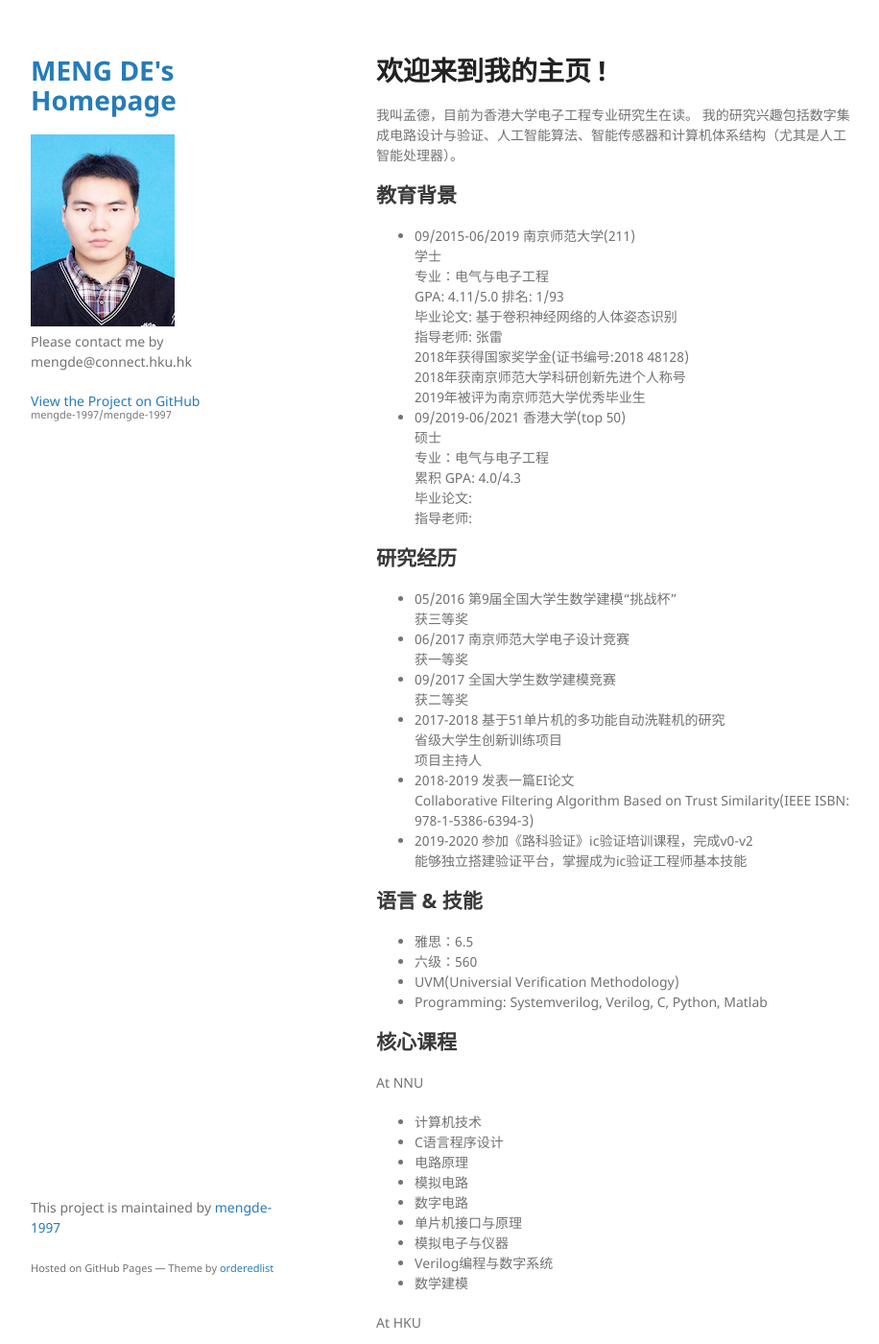
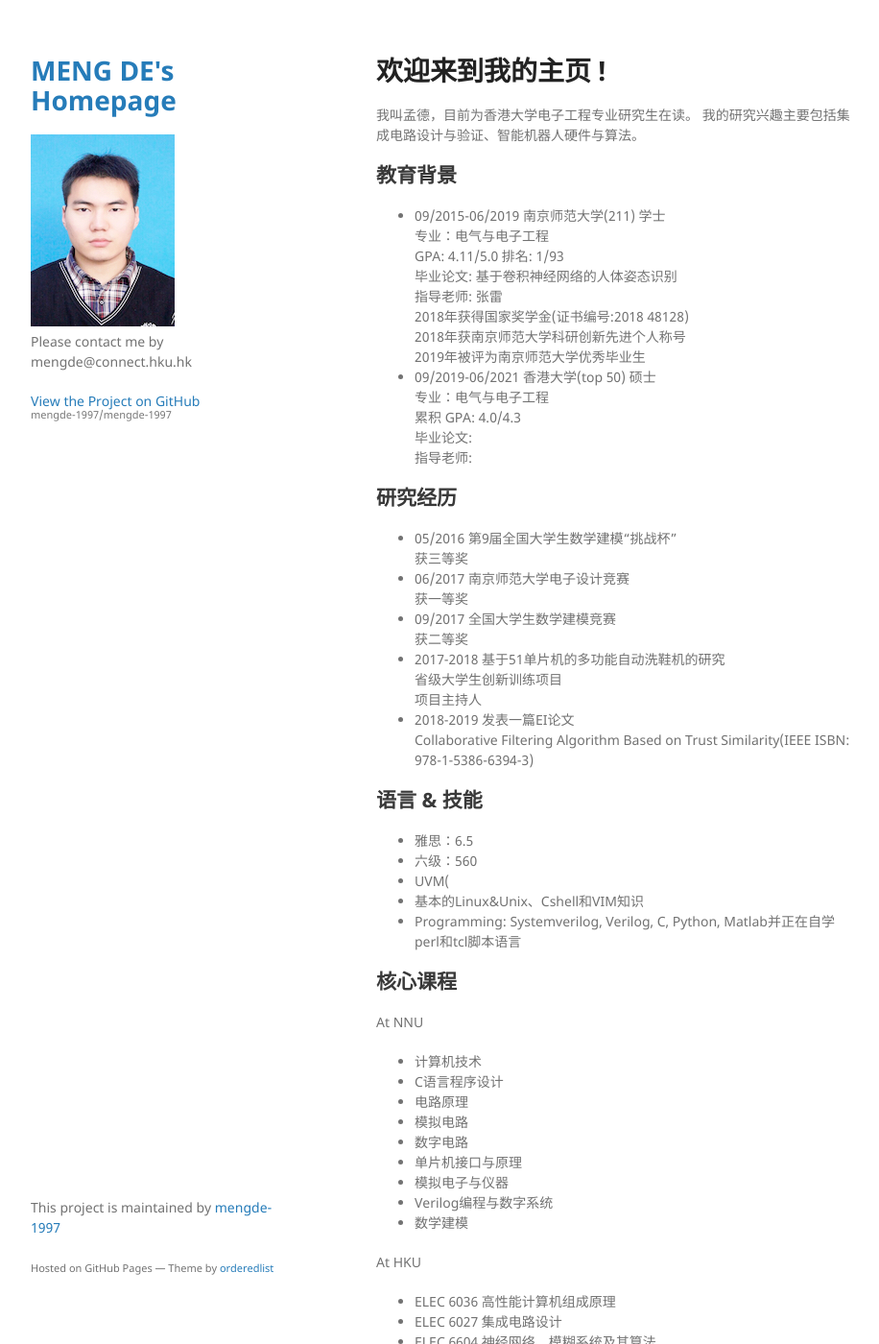
Before and after one commit to mengde-1997/mengde-1997, a Jekyll site: the page built from pub.md, in a window 1280 px wide and 1400 px high. Shown: the whole window at 96% size, without its empty margins (178-1094 px from the left). Built offline with Jekyll 4.4.1, drawn with Linux system fonts in a browser that asks for light colours; our own code applies the rules of GitHub Pages for plain Markdown files.

Commit message:
Update pub.md

```diff
--- a/pub.md
+++ b/pub.md
@@ -4,12 +4,11 @@ layout: default
 
 # 欢迎来到我的主页 !
 我叫孟德，目前为香港大学电子工程专业研究生在读。
-我的研究兴趣包括数字集成电路设计与验证、人工智能算法、智能传感器和计算机体系结构（尤其是人工智能处理器）。
+我的研究兴趣主要包括集成电路设计与验证、智能机器人硬件与算法。
 
 
 ## 教育背景
-* 09/2015-06/2019  南京师范大学(211)<br />
-  学士<br />
+* 09/2015-06/2019  南京师范大学(211) 学士<br />
   专业：电气与电子工程<br />
   GPA: 4.11/5.0    排名: 1/93<br />
   毕业论文: 基于卷积神经网络的人体姿态识别<br />
@@ -17,8 +16,7 @@ layout: default
   2018年获得国家奖学金(证书编号:2018 48128)<br />
   2018年获南京师范大学科研创新先进个人称号<br />
   2019年被评为南京师范大学优秀毕业生<br />
-* 09/2019-06/2021 香港大学(top 50)<br />
-  硕士<br />
+* 09/2019-06/2021 香港大学(top 50)  硕士<br />
   专业：电气与电子工程<br />
   累积 GPA: 4.0/4.3<br />
   毕业论文:  <br />
@@ -36,15 +34,13 @@ layout: default
   项目主持人<br />
 * 2018-2019  发表一篇EI论文<br />
   Collaborative Filtering Algorithm Based on Trust Similarity(IEEE ISBN: 978-1-5386-6394-3)<br />
-* 2019-2020 参加《路科验证》ic验证培训课程，完成v0-v2<br />
-  能够独立搭建验证平台，掌握成为ic验证工程师基本技能<br />
-
 
 ## 语言 & 技能
 * 雅思：6.5<br />
 * 六级：560<br />
-* UVM(Universial Verification Methodology)<br />
-* Programming: Systemverilog, Verilog, C, Python, Matlab<br />
+* UVM(<br />
+* 基本的Linux&Unix、Cshell和VIM知识
+* Programming: Systemverilog, Verilog, C, Python, Matlab并正在自学perl和tcl脚本语言<br />
 
 ## 核心课程
 At NNU<br />
```
